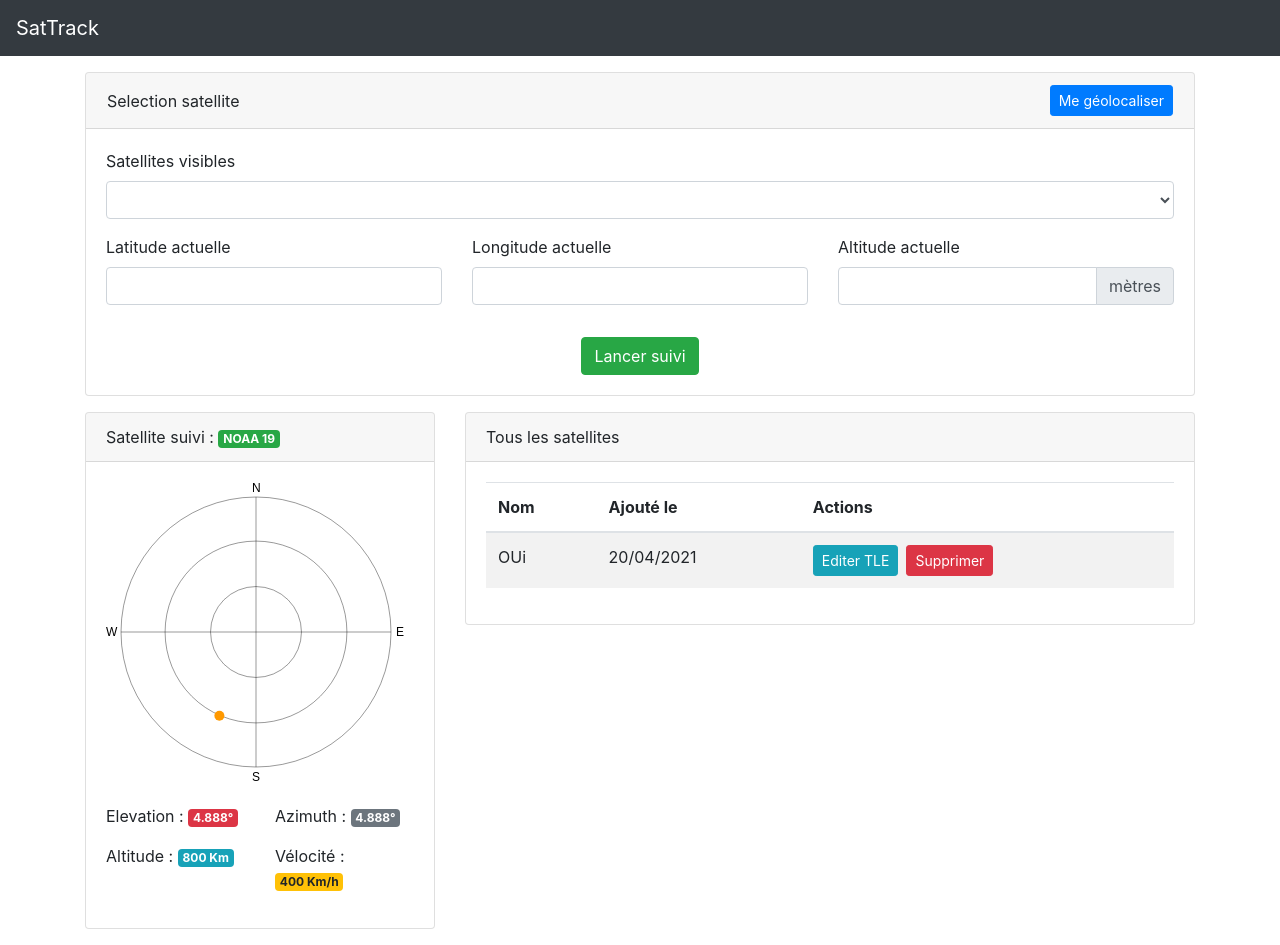
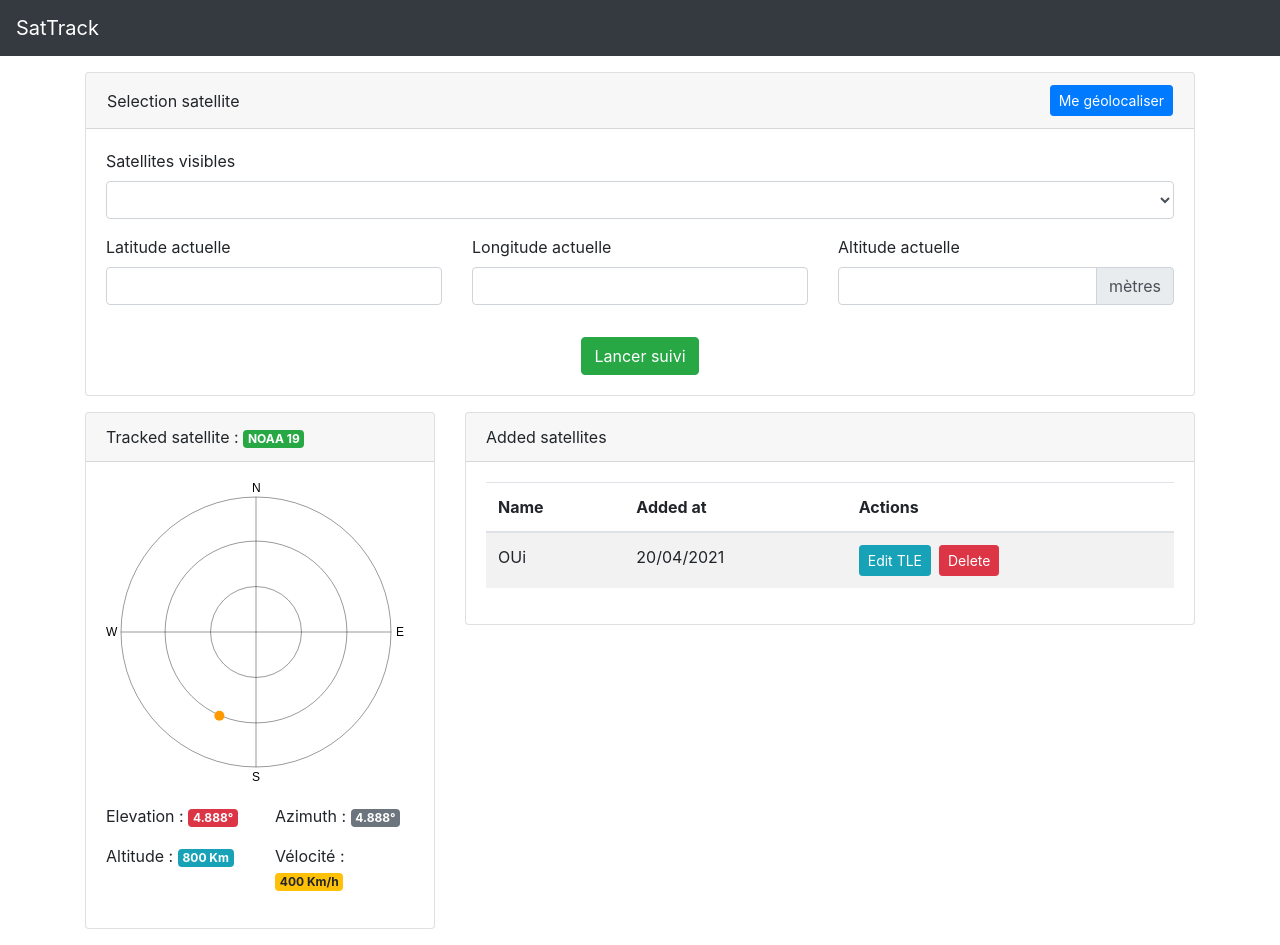
Before and after one commit to SharkEzz/SatTrack-front, a React (Vite) app: page / in a window 1280 px wide. Built offline with nearby package versions, Linux system fonts and the light colour scheme.

Commit message:
Code quality: added eslint, prop-types, translated app

```diff
--- a/src/App.jsx
+++ b/src/App.jsx
@@ -42,6 +42,6 @@ function App() {
       </Container>
     </>
   );
-};
+}
 
 export default App
--- a/src/Components/SatelliteSight.jsx
+++ b/src/Components/SatelliteSight.jsx
@@ -1,9 +1,14 @@
 import React, { useCallback, useEffect, useRef } from 'react';
+import PropTypes from 'prop-types';
 
 const SatelliteSight = ({ azimuth, elevation }) => {
     const canvasRef = useRef(null);
 
     const azel_to_xy = (centerX, centerY, radius, azimuth, elevation) => {
+
+        if(azimuth < 0 || elevation < 0)
+            throw new Error('Invalid azimuth or elevation');
+
         // Convert to radian
         const az = azimuth * Math.PI / 180;
         const el = elevation * Math.PI / 180;
@@ -77,7 +82,7 @@ const SatelliteSight = ({ azimuth, elevation }) => {
         {
             draw(canvasRef.current);
         }
-    }, [canvasRef]);
+    }, [canvasRef, azimuth, elevation, draw]);
 
     return (
         <div className="w-100">
@@ -86,4 +91,9 @@ const SatelliteSight = ({ azimuth, elevation }) => {
     );
 };
 
+SatelliteSight.propTypes = {
+    azimuth: PropTypes.number.isRequired,
+    elevation: PropTypes.number.isRequired
+}
+
 export default SatelliteSight;
--- a/src/Components/SatellitesView.jsx
+++ b/src/Components/SatellitesView.jsx
@@ -1,5 +1,6 @@
 import React, { useState } from 'react';
 import { Card, Button, Table, Modal, FormControl, Badge } from 'react-bootstrap';
+import PropTypes from 'prop-types';
 
 const SatellitesView = ({ satellites }) => {
   const [modalOpen, setModalOpen] = useState(false);
@@ -8,14 +9,14 @@ const SatellitesView = ({ satellites }) => {
     <>
       <Card className="w-100">
         <Card.Header>
-          Tous les satellites
+          Added satellites
             </Card.Header>
         <Card.Body>
           <Table striped>
             <thead>
               <tr>
-                <th>Nom</th>
-                <th>Ajouté le</th>
+                <th>Name</th>
+                <th>Added at</th>
                 <th>Actions</th>
               </tr>
             </thead>
@@ -25,10 +26,10 @@ const SatellitesView = ({ satellites }) => {
                 <td>20/04/2021</td>
                 <td>
                   <Button onClick={() => setModalOpen(true)} className="mr-2" variant="info" size="sm">
-                    Editer TLE
+                    Edit TLE
                   </Button>
                   <Button variant="danger" size="sm">
-                    Supprimer
+                    Delete
                   </Button>
                 </td>
               </tr>
@@ -52,4 +53,8 @@ const SatellitesView = ({ satellites }) => {
   )
 };
 
+SatellitesView.propTypes = {
+  satellites: PropTypes.array.isRequired
+}
+
 export default SatellitesView;
--- a/src/Components/TopNavbar.jsx
+++ b/src/Components/TopNavbar.jsx
@@ -1,5 +1,5 @@
 import React from 'react';
-import { Navbar, Nav, NavDropdown, Form, Button, FormControl } from 'react-bootstrap';
+import { Navbar } from 'react-bootstrap';
 
 const TopNavbar = () => (
     <Navbar bg="dark" variant="dark" expand="lg">
--- a/src/Components/TrackingForm.jsx
+++ b/src/Components/TrackingForm.jsx
@@ -1,6 +1,7 @@
 import React, { useState } from 'react'
 import { Formik } from 'formik';
 import { Card, Row, Col, Button, InputGroup, Form } from 'react-bootstrap';
+import PropTypes from 'prop-types';
 
 const TrackingForm = ({ satellites, isTracking, getUserGeolocation, onSubmit }) => {
 
@@ -96,7 +97,7 @@ const TrackingForm = ({ satellites, isTracking, getUserGeolocation, onSubmit })
                                     <Button type="button" onClick={() => console.log('stop track')} className="mt-3 mx-auto" variant="danger" disabled={isSubmitting}>Arrêter suivi</Button> :
                                     <Button type="submit" className="mt-3 mx-auto" variant="success" disabled={isSubmitting}>Lancer suivi</Button>
                                 }
-                                {error && <Text className="text-danger">{error}</Text>}
+                                {error && <span className="text-danger">{error}</span>}
                             </Row>
                         </Form>
                     </Card.Body>
@@ -106,4 +107,11 @@ const TrackingForm = ({ satellites, isTracking, getUserGeolocation, onSubmit })
     );
 };
 
+TrackingForm.propTypes = {
+    satellites: PropTypes.array.isRequired,
+    isTracking: PropTypes.bool.isRequired,
+    getUserGeolocation: PropTypes.func.isRequired,
+    onSubmit: PropTypes.func.isRequired
+};
+
 export default TrackingForm;
--- a/src/Components/TrackingView.jsx
+++ b/src/Components/TrackingView.jsx
@@ -1,6 +1,7 @@
 import React from 'react';
 import { Card, Row, Col, Badge } from 'react-bootstrap';
 import SatelliteSight from './SatelliteSight';
+import PropTypes from 'prop-types';
 
 const TrackingView = ({ currentTracking }) => {
 
@@ -20,7 +21,7 @@ const TrackingView = ({ currentTracking }) => {
   return (
     <Card className="mb-3">
       <Card.Header>
-        Satellite suivi : <Badge variant="success">NOAA 19</Badge>
+        Tracked satellite : <Badge variant="success">NOAA 19</Badge>
       </Card.Header>
       <Card.Body>
         <Row>
@@ -49,4 +50,8 @@ const TrackingView = ({ currentTracking }) => {
   )
 }
 
+TrackingView.propTypes = {
+  currentTracking: PropTypes.object.isRequired
+};
+
 export default TrackingView;
```
Also changed, not shown: package.json (+6 -1 lines), .eslintrc.json (added), 1 other file (tests, documents, lock files or other folders).
